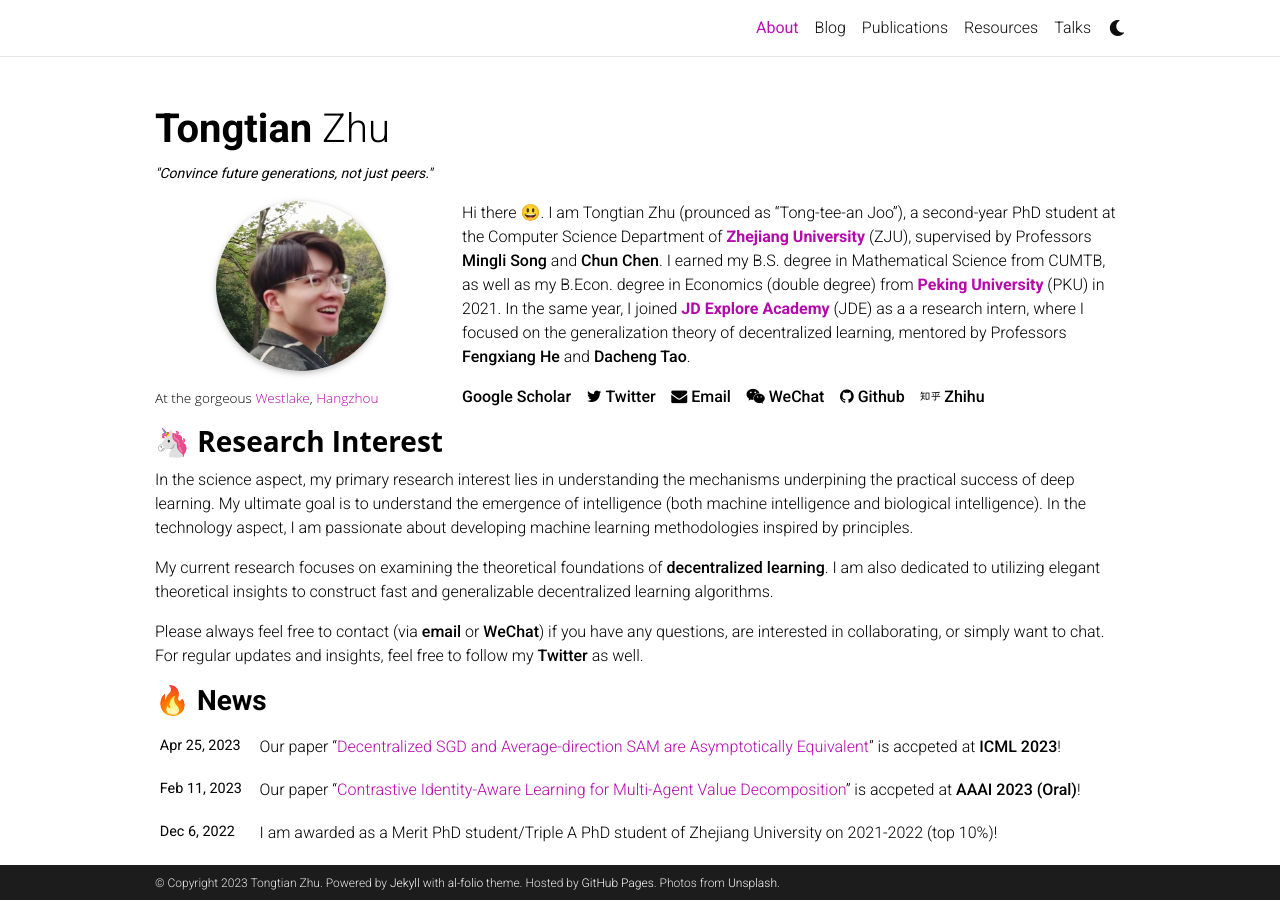
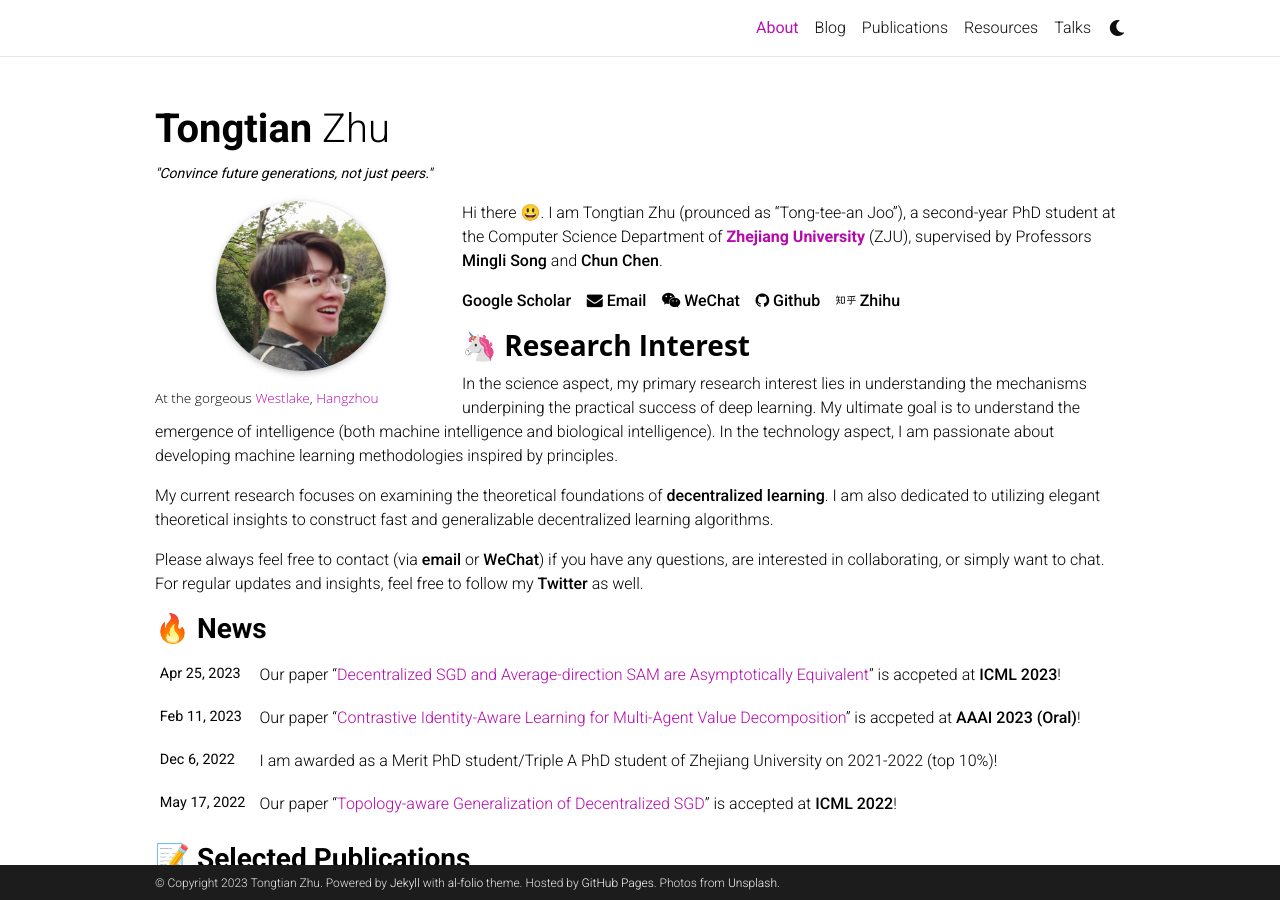
Before and after one commit to Raiden-Zhu/Raiden-Zhu.github.io, a Jekyll site: the page built from _pages/about.md, in a window 1280 px wide and 900 px high. Built offline with Jekyll 4.4.1, drawn with Linux system fonts in a browser that asks for light colours; full-size pictures stand in for the smaller copies a plugin makes; comment, search, counter and statistics services are not loaded; a style sheet for code colours, icons or effects is not loaded.

Commit message:
Update about.md

```diff
--- a/_pages/about.md
+++ b/_pages/about.md
@@ -18,9 +18,11 @@
 social: true  # includes social icons at the bottom of the page
 ---
 
-Hi there 😃. I am Tongtian Zhu (prounced as "Tong-tee-an Joo"), a second-year PhD student at the Computer Science Department of [<span style="font-weight: bold; color: #B509AC;">Zhejiang University</span>](https://www.zju.edu.cn/english/) (ZJU), supervised by Professors [**Mingli Song**](https://person.zju.edu.cn/en/msong) and [**Chun Chen**](https://person.zju.edu.cn/en/0082004). I earned my B.S. degree in Mathematical Science from CUMTB, as well as my B.Econ. degree in Economics (double degree) from [<span style="font-weight: bold; color: #B509AC;">Peking University</span>](https://english.pku.edu.cn/) (PKU) in 2021. In the same year, I joined [<span style="font-weight: bold; color: #B509AC;">JD Explore Academy</span>](https://corporate.jd.com/) (JDE) as a a research intern, where I focused on the generalization theory of decentralized learning,  mentored by Professors [**Fengxiang He**](https://fengxianghe.github.io/) and [**Dacheng Tao**](https://www.sydney.edu.au/engineering/about/our-people/academic-staff/dacheng-tao.html).
+Hi there 😃. I am Tongtian Zhu (prounced as "Tong-tee-an Joo"), a second-year PhD student at the Computer Science Department of [<span style="font-weight: bold; color: #B509AC;">Zhejiang University</span>](https://www.zju.edu.cn/english/) (ZJU), supervised by Professors [**Mingli Song**](https://person.zju.edu.cn/en/msong) and [**Chun Chen**](https://person.zju.edu.cn/en/0082004).
+<!-- I earned my B.S. degree in Mathematical Science from CUMTB, as well as my B.Econ. degree in Economics (double degree) from [<span style="font-weight: bold; color: #B509AC;">Peking University</span>](https://english.pku.edu.cn/) (PKU) in 2021.
+<!-- In the same year, I joined [<span style="font-weight: bold; color: #B509AC;">JD Explore Academy</span>](https://corporate.jd.com/) (JDE) as a a research intern, where I focused on the generalization theory of decentralized learning,  mentored by Professors [**Fengxiang He**](https://fengxianghe.github.io/) and [**Dacheng Tao**](https://www.sydney.edu.au/engineering/about/our-people/academic-staff/dacheng-tao.html). -->
 
-<i class="ai ai-google-scholar"></i> [**Google Scholar**](https://scholar.google.com/citations?user=QvBDUsIAAAAJ&hl=zh-CN]) &nbsp;&nbsp; <i class="fa fa-twitter"></i> [**Twitter**](https://twitter.com/Raiden13238619/) &nbsp;&nbsp; <i class="fa fa-envelope"></i> [**Email**](mailto:raiden@zju.edu.cn) &nbsp;&nbsp; <i class="fa fa-weixin"></i> [**WeChat**](https://raw.githubusercontent.com/Raiden-Zhu/Raiden-Zhu.github.io/master/assets/img/WeChat_QR_code.jpg) &nbsp;&nbsp; <i class="fa fa-github"></i> [**Github**](https://github.com/Raiden-Zhu) &nbsp;&nbsp; <i class="fab fa-zhihu"></i> [**Zhihu**](https://www.zhihu.com/people/you-li-70-94)
+<i class="ai ai-google-scholar"></i> [**Google Scholar**](https://scholar.google.com/citations?user=QvBDUsIAAAAJ&hl=zh-CN]) &nbsp;&nbsp; <!-- <i class="fa fa-twitter"></i> <[**Twitter**](https://twitter.com/Raiden13238619/) &nbsp;&nbsp; --> <i class="fa fa-envelope"></i> [**Email**](mailto:raiden@zju.edu.cn) &nbsp;&nbsp; <i class="fa fa-weixin"></i> [**WeChat**](https://raw.githubusercontent.com/Raiden-Zhu/Raiden-Zhu.github.io/master/assets/img/WeChat_QR_code.jpg) &nbsp;&nbsp; <i class="fa fa-github"></i> [**Github**](https://github.com/Raiden-Zhu) &nbsp;&nbsp; <i class="fab fa-zhihu"></i> [**Zhihu**](https://www.zhihu.com/people/you-li-70-94)
 
 <!-- <br/><br/> -->
 
```
